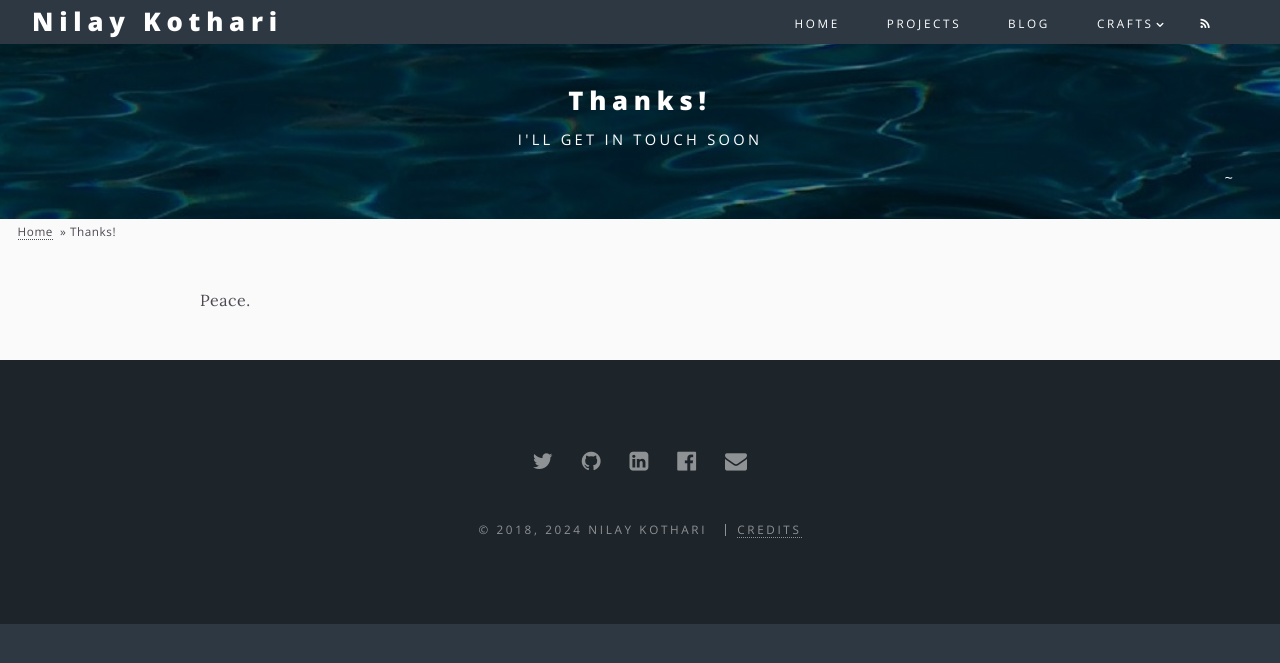
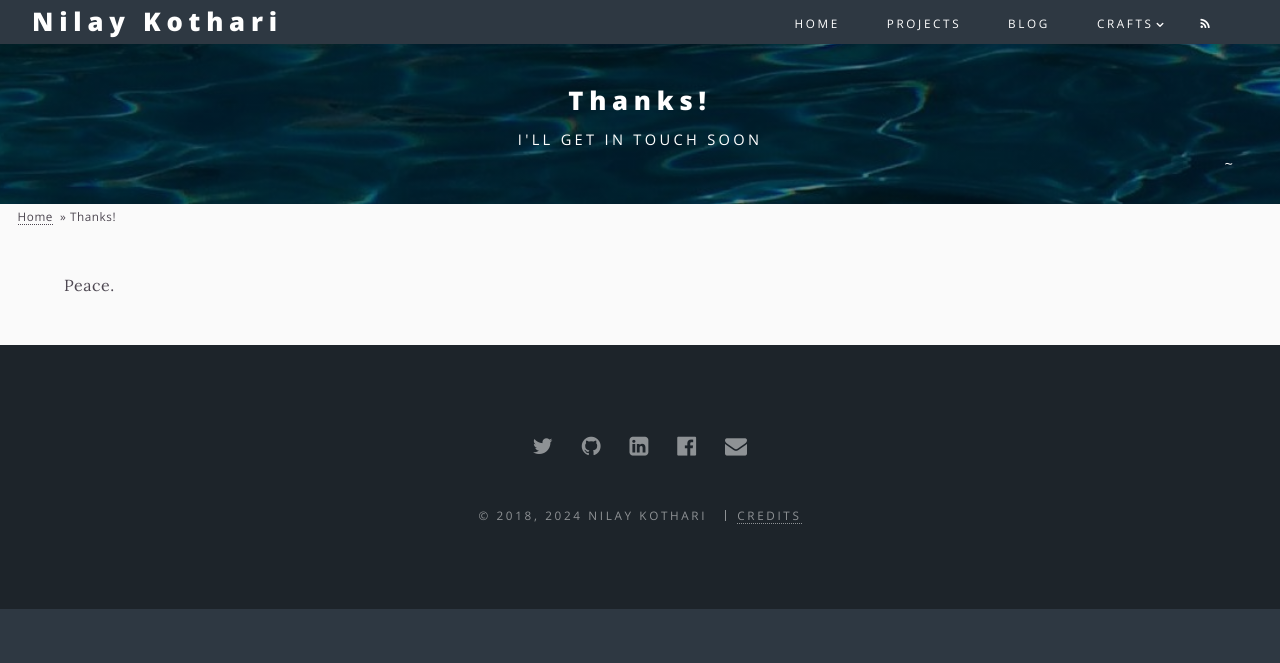
Before and after one commit to nilaymk/nilaymk.github.io, a Jekyll site: the page built from _pages/contact-success.html, in a window 1280 px wide. Shown: the top 663 px of the page. Built offline with Jekyll 4.4.1, drawn with Linux system fonts in a browser that asks for light colours.

Commit message:
make header and content follow same responsive widths

```diff
--- a/css/main.scss
+++ b/css/main.scss
@@ -340,6 +340,26 @@ $baseurl: '{{ site.baseurl }}/images';
 			}
 		}
 	}
+/* widths for responsive content */
+	@mixin responsive-content-widths {
+		width: 60em;
+		margin: 0 auto;
+
+		&.fullwidth {
+			width: 100%;
+			padding: 0 16px 0 16px;
+		}
+
+		@include breakpoint(large) {
+			width: 90%;
+			//width: 60em;
+		}
+
+		@include breakpoint(medium) {
+			width: 100%;
+		}
+	}
+
 
 /* Section/Article */
 
@@ -362,6 +382,7 @@ $baseurl: '{{ site.baseurl }}/images';
 			margin-left: auto;
 			margin-right: auto;
 			margin-bottom: 1em;
+			@include responsive-content-widths;
 		}
 
 		.post-date {
@@ -1488,23 +1509,7 @@ $baseurl: '{{ site.baseurl }}/images';
 		@include padding(3em, 0); //6
 
 		> .inner {
-			width: 60em;
-			margin: 0 auto;
-
-			&.fullwidth {
-				width: 100%;
-				padding: 0 16px 0 16px;
-			}
-
-			@include breakpoint(large) {
-				//width: 90%;
-				width: 60em;
-			}
-
-			@include breakpoint(medium) {
-				width: 100%;
-			}
-
+			@include responsive-content-widths;
 		}
 
 		&.alt {
```
